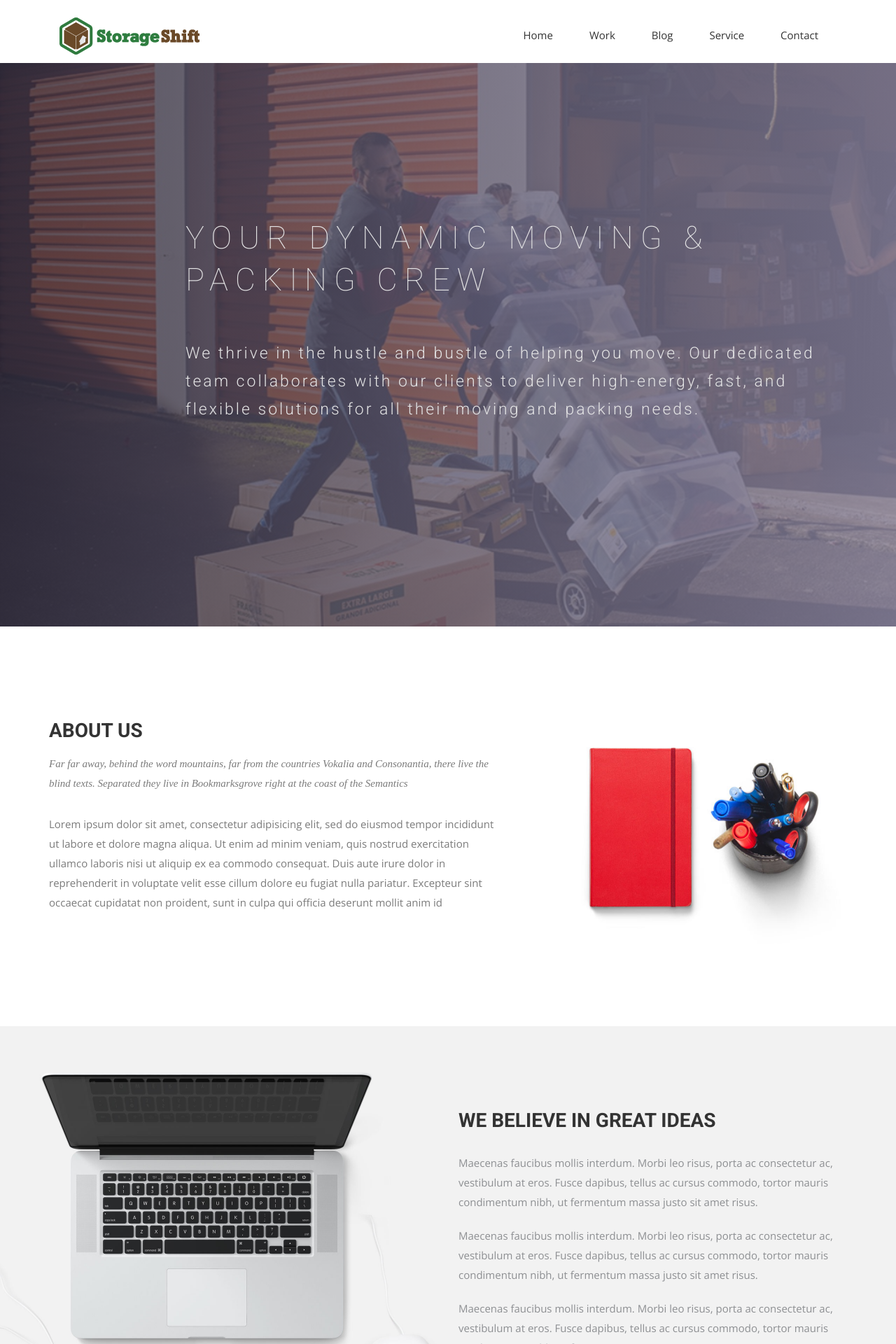
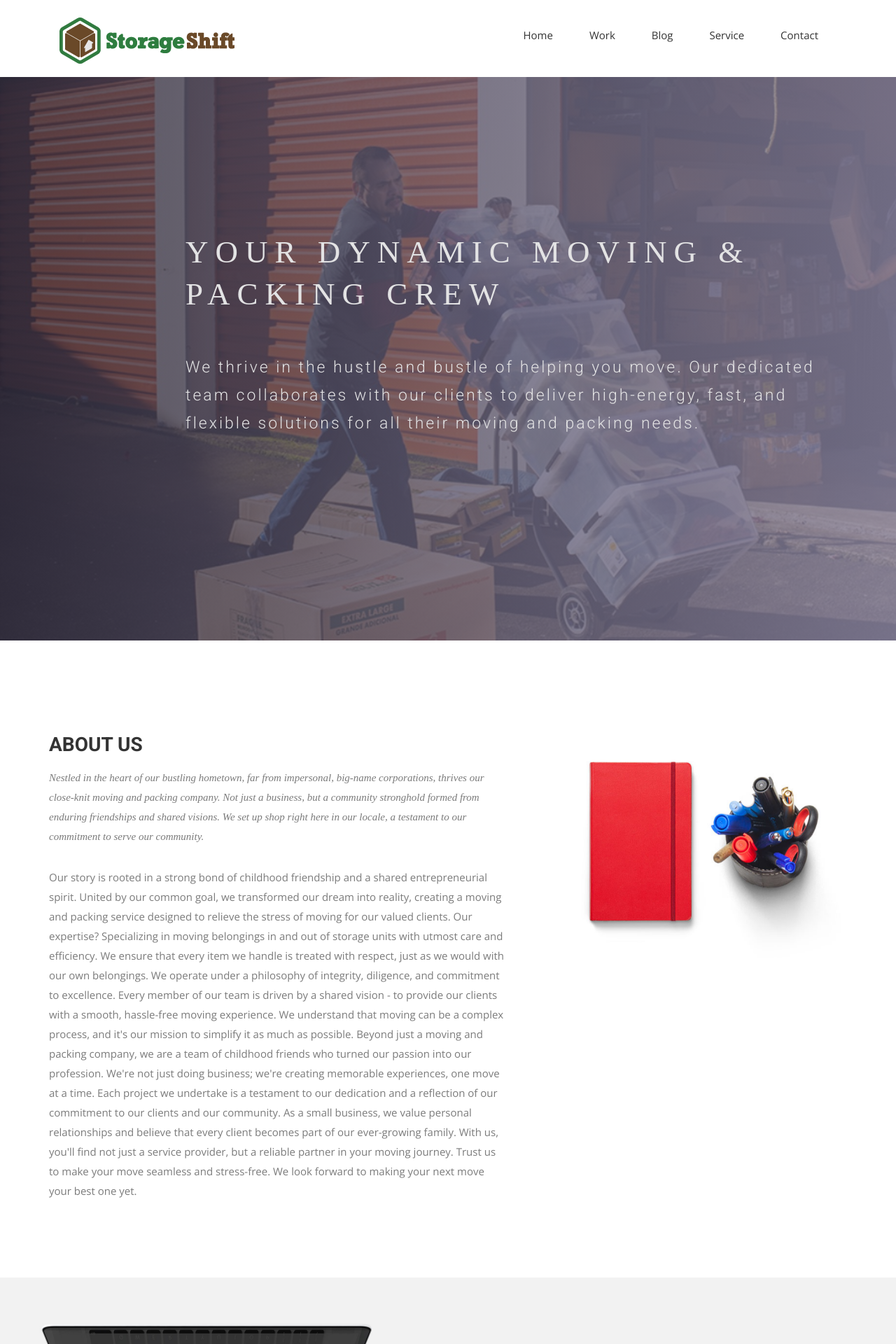
Before and after one commit to jjjustyn/storage_shift, a Jekyll site: the page built from index.html, in a window 1280 px wide. Shown: the top 1920 px of the page at 70% size. Built offline with Jekyll 4.4.1, drawn with Linux system fonts in a browser that asks for light colours; nearby versions of some CDN libraries; some web fonts are replaced; some of the changed text lies outside the part shown.

Commit message:
Adjusted logo padding and changed slider font to Rockwell

```diff
--- a/_includes/footer.html
+++ b/_includes/footer.html
@@ -12,7 +12,8 @@
             <li><a href="#">Terms</a></li>
           </ul>
         </div>
-        <p>Copyright &copy; Design &amp; Developed by <a href="http://www.themefisher.com">Themefisher</a>. All rights reserved.</p>
+        <p>Original Theme by <a href="http://www.themefisher.com">Themefisher</a>.</p>
+        <p>Adapted &amp; Developed by <a href="http://www.jjjustyn.online">Justyn Jennings</a>. All rights reserved.</p>
       </div>
     </div>
   </div>
--- a/css/airspace.css
+++ b/css/airspace.css
@@ -66,7 +66,8 @@ a:active {
 --*/
 header {
   background: #fff;
-  padding: 20px 0;
+  padding-top: 20px;
+  padding-bottom: 40px;
 }
 header .navbar {
   margin-bottom: 0px;
@@ -90,6 +91,10 @@ header .navbar-default .navbar-nav li a {
 font header .navbar-default .navbar-nav li a:hover {
   color: #000;
 }
+/*
+  Green: #337D3E
+  Brown: #694928
+*/
 /*---------------------------------------------
 					Index Start
 -----------------------------------------------*/
@@ -120,7 +125,7 @@ font header .navbar-default .navbar-nav li a:hover {
   color: #E3E3E4;
 }
 #slider .block h1 {
-  font-family: 'Roboto', sans-serif;
+  font-family: 'Rockwell', serif;
   font-weight: 100;
   font-size: 45px;
   line-height: 60px;
--- a/index.html
+++ b/index.html
@@ -25,9 +25,19 @@ permalink: /
         <div class="block">
           <div class="section-title">
             <h2>About Us</h2>
-            <p>Far far away, behind the word mountains, far from the countries Vokalia and Consonantia, there live the blind texts. Separated they live in Bookmarksgrove right at the coast of the Semantics</p>
+            <p>Nestled in the heart of our bustling hometown, far from impersonal, big-name corporations, thrives our close-knit moving and packing company. Not just a business, but a community stronghold formed from enduring friendships and shared visions. We set up shop right here in our locale, a testament to our commitment to serve our community.</p>
           </div>
-          <p>Lorem ipsum dolor sit amet, consectetur adipisicing elit, sed do eiusmod tempor incididunt ut labore et dolore magna aliqua. Ut enim ad minim veniam, quis nostrud exercitation ullamco laboris nisi ut aliquip ex ea commodo consequat. Duis aute irure dolor in reprehenderit in voluptate velit esse cillum dolore eu fugiat nulla pariatur. Excepteur sint occaecat cupidatat non proident, sunt in culpa qui officia deserunt mollit anim id </p>
+          <p>Our story is rooted in a strong bond of childhood friendship and a shared entrepreneurial spirit. United by our common goal, we transformed our dream into reality, creating a moving and packing service designed to relieve the stress of moving for our valued clients.
+
+            Our expertise? Specializing in moving belongings in and out of storage units with utmost care and efficiency. We ensure that every item we handle is treated with respect, just as we would with our own belongings.
+
+            We operate under a philosophy of integrity, diligence, and commitment to excellence. Every member of our team is driven by a shared vision - to provide our clients with a smooth, hassle-free moving experience. We understand that moving can be a complex process, and it's our mission to simplify it as much as possible.
+
+            Beyond just a moving and packing company, we are a team of childhood friends who turned our passion into our profession. We're not just doing business; we're creating memorable experiences, one move at a time. Each project we undertake is a testament to our dedication and a reflection of our commitment to our clients and our community.
+
+            As a small business, we value personal relationships and believe that every client becomes part of our ever-growing family. With us, you'll find not just a service provider, but a reliable partner in your moving journey. Trust us to make your move seamless and stress-free.
+
+            We look forward to making your next move your best one yet.</p>
         </div>
       </div><!-- .col-md-7 close -->
       <div class="col-md-5 col-sm-12">
```
Also changed, not shown: img/logo.png.
